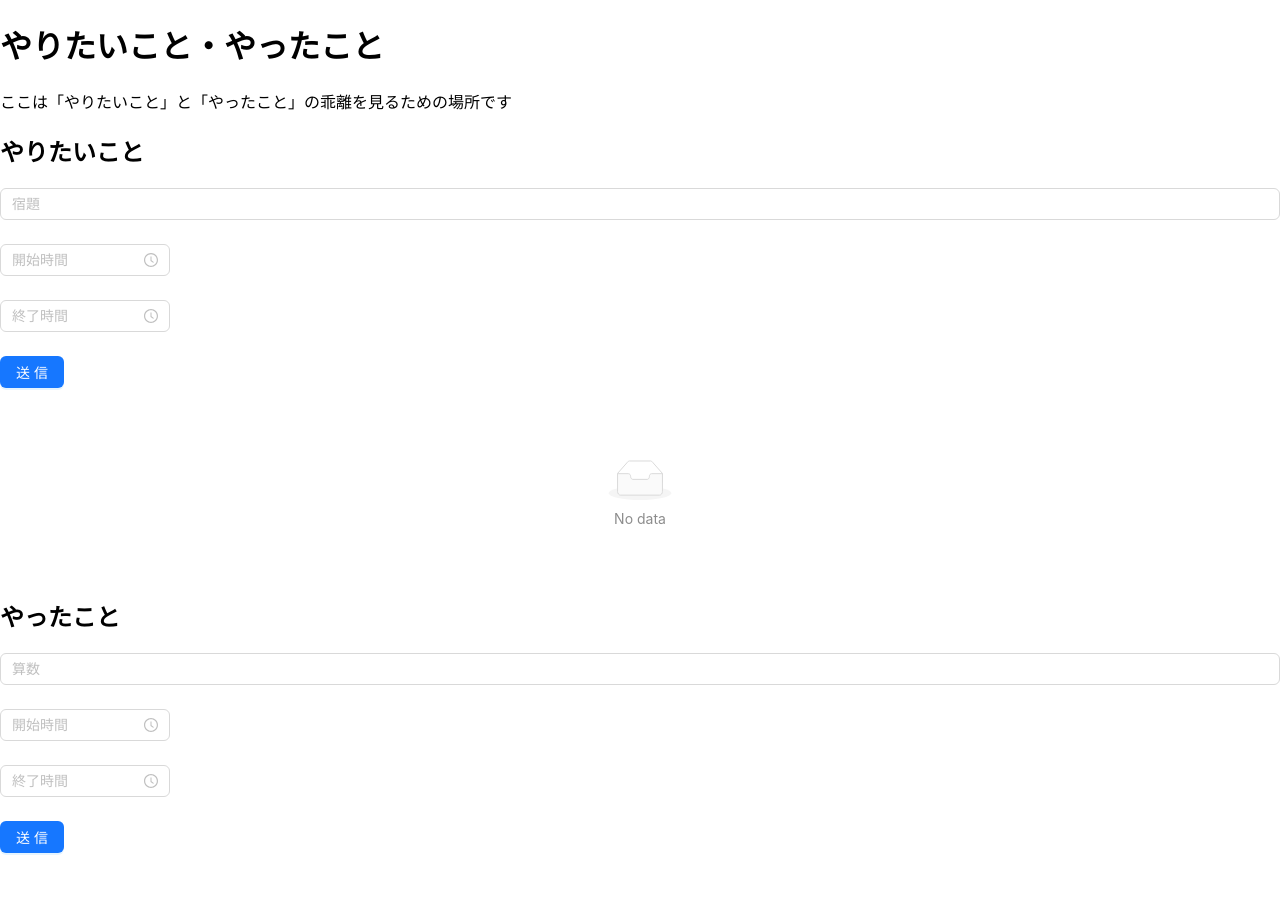
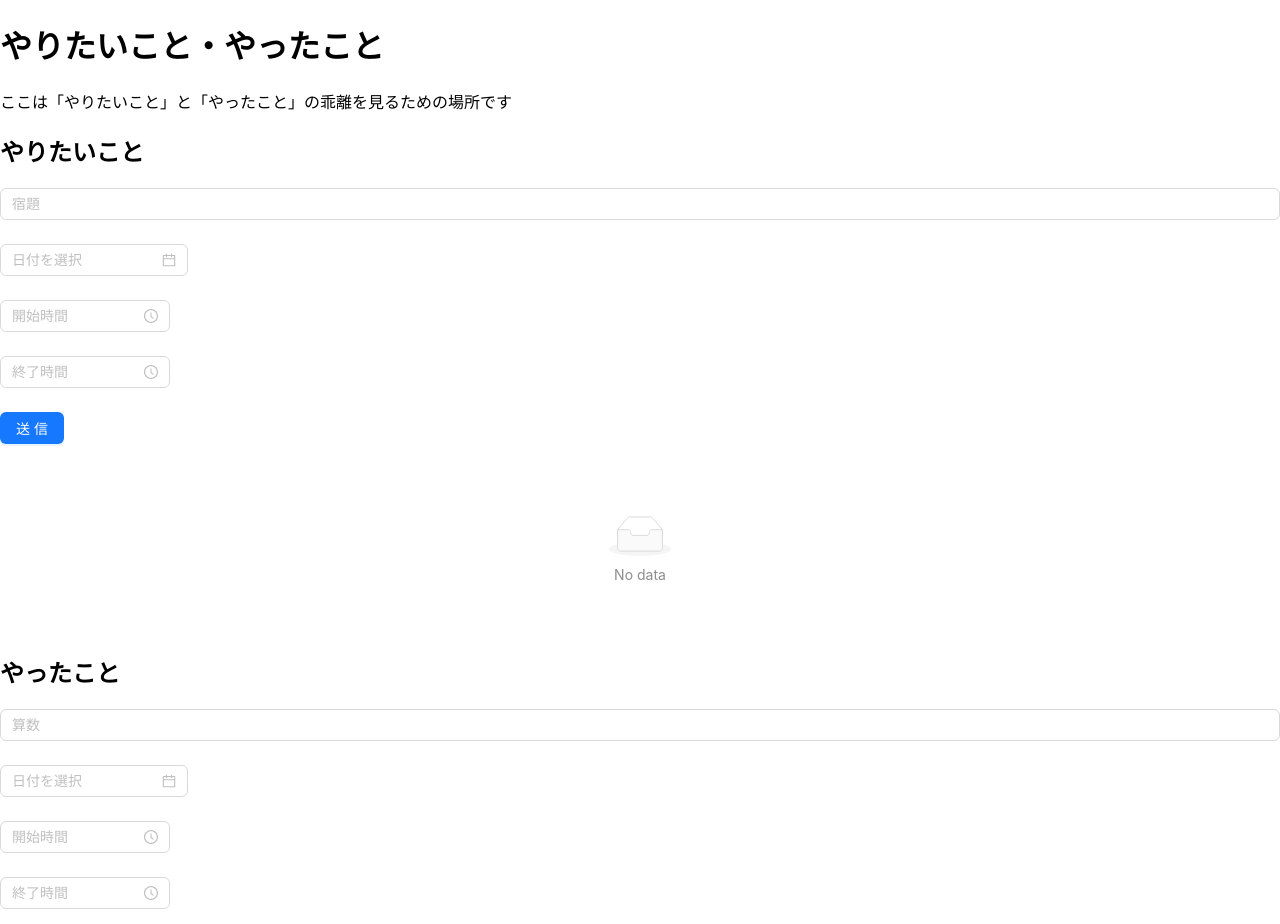
Before and after one commit to 1m4nim/aboutstudy_2, a React (Create React App) app: page /todo in a window 1280 px wide. Shown: the top 924 px of the page. Built offline with nearby package versions, Linux system fonts and the light colour scheme.

Commit message:
今日も選べなくしてしまった

```diff
--- a/src/component/Todo.js
+++ b/src/component/Todo.js
@@ -1,21 +1,22 @@
 import React, { useState, useEffect } from 'react';
 import { useNavigate } from 'react-router-dom';
-import { Button, Input, Form, TimePicker, List, message } from 'antd';
+import { Button, Input, Form, DatePicker, TimePicker, List, message } from 'antd';
 import moment from 'moment';
 
 export default function Todo() {
     const [goalList, setGoalList] = useState([]);
     const [doneList, setDoneList] = useState([]);
     const [goalInput, setGoalInput] = useState("");
+    const [goalDate, setGoalDate] = useState(null);
     const [goalStartTime, setGoalStartTime] = useState(null);
     const [goalEndTime, setGoalEndTime] = useState(null);
     const [doneInput, setDoneInput] = useState("");
+    const [doneDate, setDoneDate] = useState(null);
     const [doneStartTime, setDoneStartTime] = useState(null);
     const [doneEndTime, setDoneEndTime] = useState(null);
 
     const navigate = useNavigate();
 
-    // ローカルストレージに保存されたデータを読み込み
     useEffect(() => {
         const savedGoals = JSON.parse(localStorage.getItem('goals')) || [];
         const savedDones = JSON.parse(localStorage.getItem('dones')) || [];
@@ -25,34 +26,54 @@ export default function Todo() {
 
     // 時間の差を計算
     const calculateElapsedTime = (startTime, endTime) => {
+        if (!startTime || !endTime) {
+            message.error("正しい日付と時間を選択してください。");
+            return null;
+        }
+
         const diff = moment(endTime).diff(moment(startTime), 'minutes');
 
         if (diff < 0) {
-            message.error("時間設定が間違っているよ！！！");
+            message.error("終了時間が開始時間より早くなっています！");
             return null;
         }
 
         const hours = Math.floor(diff / 60);
         const minutes = diff % 60;
+
         return `${hours}時間 ${minutes}分`;
+    };
+
+    // 日付と時間を組み合わせる
+    const combineDateTime = (date, time) => {
+        return date && time ? moment(date.format('YYYY-MM-DD') + ' ' + time.format('HH:mm')) : null;
+    };
+
+    // 選択可能な日付の制限
+    const disablePastDates = (current) => {
+        return current && current < moment().endOf('day'); // 今日以前の日付を無効化
     };
 
     // やりたいことの送信
     const handleGoalSubmit = () => {
-        if (goalInput.trim() && goalStartTime && goalEndTime) {
-            const elapsedTime = calculateElapsedTime(goalStartTime, goalEndTime);
+        const startDateTime = combineDateTime(goalDate, goalStartTime);
+        const endDateTime = combineDateTime(goalDate, goalEndTime);
+
+        if (goalInput.trim() && startDateTime && endDateTime) {
+            const elapsedTime = calculateElapsedTime(startDateTime, endDateTime);
             if (elapsedTime) {
                 const newGoal = {
                     id: Date.now(),
                     text: goalInput,
-                    startTime: goalStartTime.format("HH:mm"),
-                    endTime: goalEndTime.format("HH:mm"),
+                    startTime: startDateTime.format("YYYY-MM-DD HH:mm"),
+                    endTime: endDateTime.format("YYYY-MM-DD HH:mm"),
                     elapsedTime
                 };
                 const updatedGoalList = [...goalList, newGoal];
                 setGoalList(updatedGoalList);
                 localStorage.setItem('goals', JSON.stringify(updatedGoalList)); // ローカルストレージに保存
                 setGoalInput("");
+                setGoalDate(null);
                 setGoalStartTime(null);
                 setGoalEndTime(null);
             }
@@ -61,34 +82,36 @@ export default function Todo() {
 
     // やったことの送信
     const handleDoneSubmit = () => {
-        if (doneInput.trim() && doneStartTime && doneEndTime) {
-            const elapsedTime = calculateElapsedTime(doneStartTime, doneEndTime);
+        const startDateTime = combineDateTime(doneDate, doneStartTime);
+        const endDateTime = combineDateTime(doneDate, doneEndTime);
+
+        if (doneInput.trim() && startDateTime && endDateTime) {
+            const elapsedTime = calculateElapsedTime(startDateTime, endDateTime);
             if (elapsedTime) {
                 const newDone = {
                     id: Date.now(),
                     text: doneInput,
-                    startTime: doneStartTime.format("HH:mm"),
-                    endTime: doneEndTime.format("HH:mm"),
+                    startTime: startDateTime.format("YYYY-MM-DD HH:mm"),
+                    endTime: endDateTime.format("YYYY-MM-DD HH:mm"),
                     elapsedTime
                 };
                 const updatedDoneList = [...doneList, newDone];
                 setDoneList(updatedDoneList);
                 localStorage.setItem('dones', JSON.stringify(updatedDoneList)); // ローカルストレージに保存
                 setDoneInput("");
+                setDoneDate(null);
                 setDoneStartTime(null);
                 setDoneEndTime(null);
             }
         }
     };
 
-    // やりたいことの削除
     const handleDeleteGoal = (id) => {
         const updatedGoalList = goalList.filter(goal => goal.id !== id);
         setGoalList(updatedGoalList);
         localStorage.setItem('goals', JSON.stringify(updatedGoalList)); // ローカルストレージに保存
     };
 
-    // やったことの削除
     const handleDeleteDone = (id) => {
         const updatedDoneList = doneList.filter(done => done.id !== id);
         setDoneList(updatedDoneList);
@@ -119,9 +142,19 @@ export default function Todo() {
                             />
                         </Form.Item>
                         <Form.Item>
+                            <DatePicker
+                                value={goalDate}
+                                onChange={(date) => setGoalDate(date)}
+                                format="YYYY-MM-DD"
+                                placeholder="日付を選択"
+                                disabledDate={disablePastDates} // 過去の日付を無効化
+                                required
+                            />
+                        </Form.Item>
+                        <Form.Item>
                             <TimePicker
                                 value={goalStartTime}
-                                onChange={setGoalStartTime}
+                                onChange={(time) => setGoalStartTime(time)}
                                 format="HH:mm"
                                 placeholder="開始時間"
                                 required
@@ -130,7 +163,7 @@ export default function Todo() {
                         <Form.Item>
                             <TimePicker
                                 value={goalEndTime}
-                                onChange={setGoalEndTime}
+                                onChange={(time) => setGoalEndTime(time)}
                                 format="HH:mm"
                                 placeholder="終了時間"
                                 required
@@ -146,8 +179,7 @@ export default function Todo() {
                         dataSource={goalList}
                         renderItem={goal => (
                             <List.Item
-                                actions={[<Button onClick={() => handleDeleteGoal(goal.id)}>削除</Button>]}
-                            >
+                                actions={[<Button onClick={() => handleDeleteGoal(goal.id)}>削除</Button>]}>
                                 {goal.text}: {goal.startTime} から {goal.endTime} まで ({goal.elapsedTime})
                             </List.Item>
                         )}
@@ -166,9 +198,19 @@ export default function Todo() {
                             />
                         </Form.Item>
                         <Form.Item>
+                            <DatePicker
+                                value={doneDate}
+                                onChange={(date) => setDoneDate(date)}
+                                format="YYYY-MM-DD"
+                                placeholder="日付を選択"
+                                disabledDate={disablePastDates} // 過去の日付を無効化
+                                required
+                            />
+                        </Form.Item>
+                        <Form.Item>
                             <TimePicker
                                 value={doneStartTime}
-                                onChange={setDoneStartTime}
+                                onChange={(time) => setDoneStartTime(time)}
                                 format="HH:mm"
                                 placeholder="開始時間"
                                 required
@@ -177,7 +219,7 @@ export default function Todo() {
                         <Form.Item>
                             <TimePicker
                                 value={doneEndTime}
-                                onChange={setDoneEndTime}
+                                onChange={(time) => setDoneEndTime(time)}
                                 format="HH:mm"
                                 placeholder="終了時間"
                                 required
@@ -193,8 +235,7 @@ export default function Todo() {
                         dataSource={doneList}
                         renderItem={done => (
                             <List.Item
-                                actions={[<Button onClick={() => handleDeleteDone(done.id)}>削除</Button>]}
-                            >
+                                actions={[<Button onClick={() => handleDeleteDone(done.id)}>削除</Button>]}>
                                 {done.text}: {done.startTime} から {done.endTime} まで ({done.elapsedTime})
                             </List.Item>
                         )}
```
